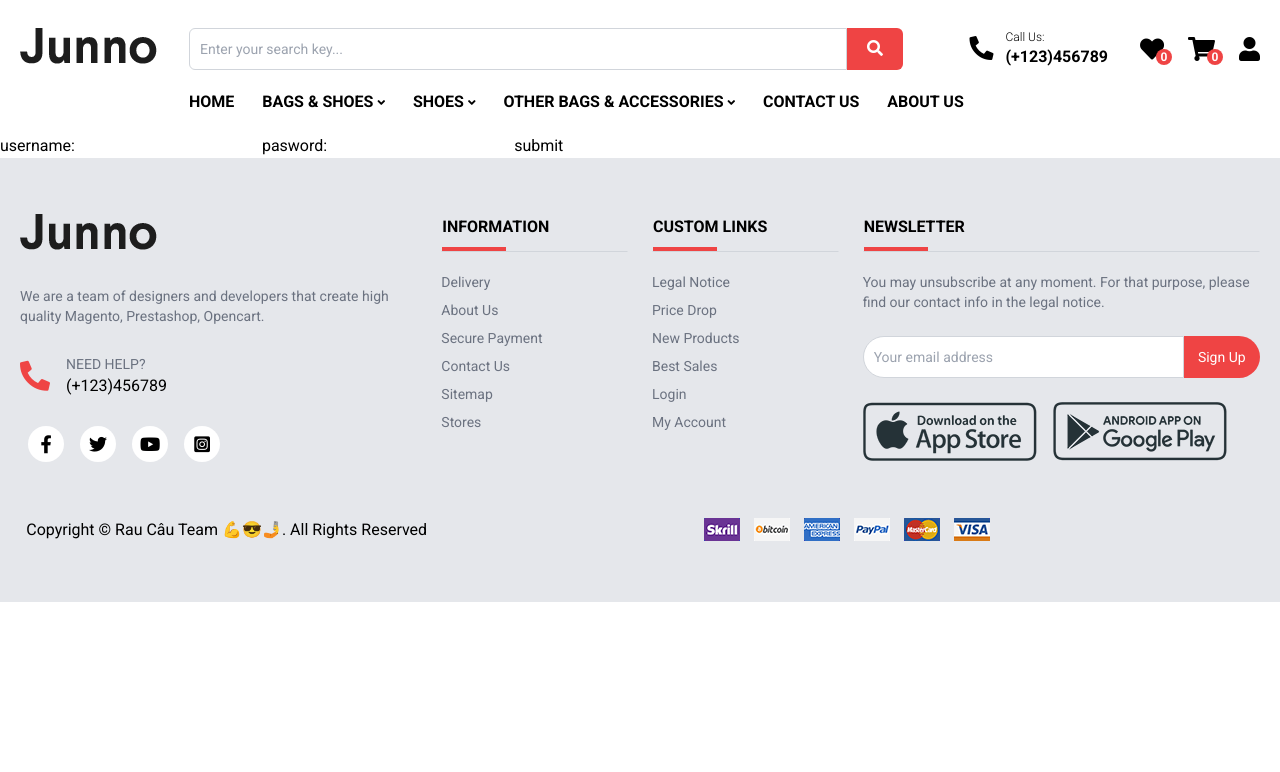
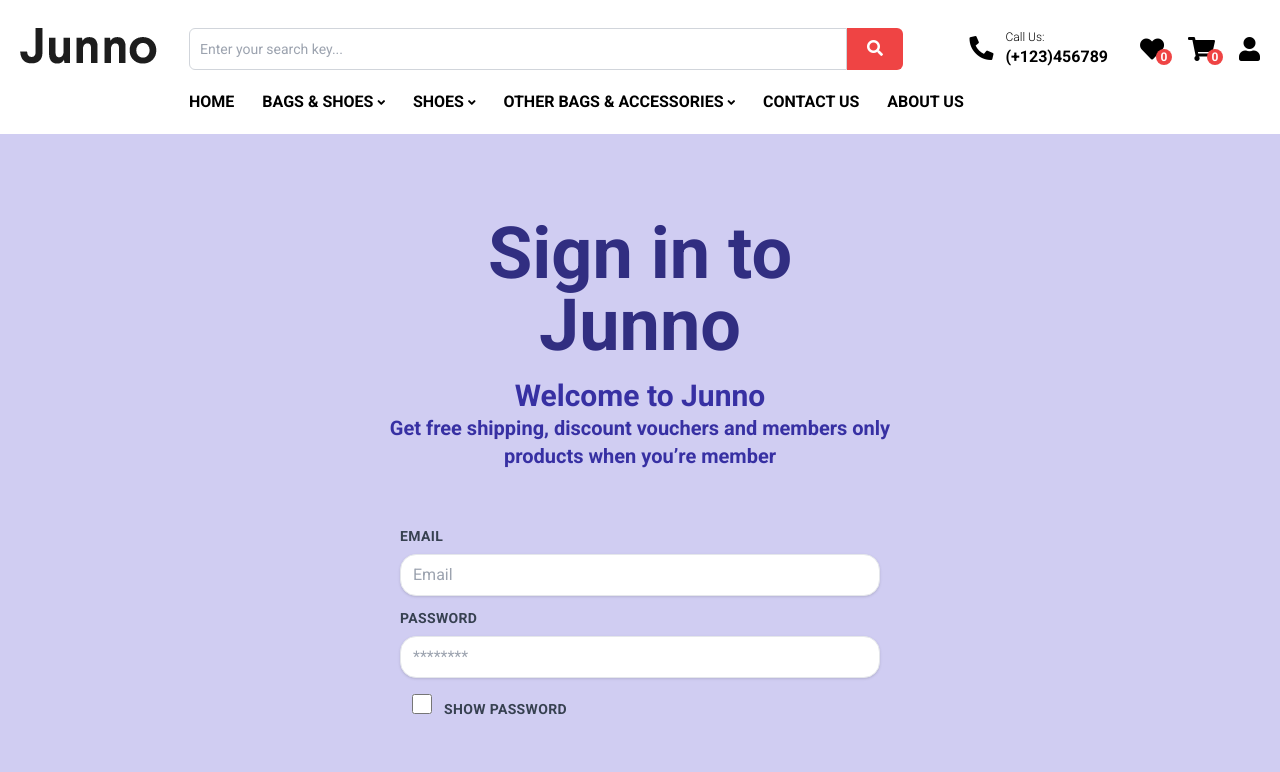
Before and after one commit to EnQuilLoga/Mock-project, a React (Create React App) app: page /login in a window 1280 px wide. Shown: the top 772 px of the page. Built offline with nearby package versions, Linux system fonts and the light colour scheme.

Commit message:
call api

```diff
--- a/package.json
+++ b/package.json
@@ -16,6 +16,7 @@
     "@testing-library/user-event": "^13.2.1",
     "@types/axios": "^0.14.0",
     "@types/jest": "^27.0.1",
+    "@types/js-cookie": "^3.0.3",
     "@types/lodash": "^4.14.194",
     "@types/node": "^16.7.13",
     "@types/react": "^18.0.0",
@@ -25,6 +26,7 @@
     "@types/tailwindcss": "^3.1.0",
     "axios": "^1.4.0",
     "formik": "^2.2.9",
+    "js-cookie": "^3.0.5",
     "react": "^18.2.0",
     "react-dom": "^18.2.0",
     "react-hook-form": "^7.43.9",
--- a/src/App.tsx
+++ b/src/App.tsx
@@ -25,8 +25,8 @@ function App() {
       <Routes>
         {/* <Route path="/" element={<Home />}></Route> */}
 
-        {/* <Route path="/login" element={<LoginForm />}></Route> */}
-        <Route path="/login" element={<LoginTest />}></Route>
+        <Route path="/login" element={<LoginForm />}></Route>
+        {/* <Route path="/login" element={<LoginTest />}></Route> */}
 
         <Route path="/user-info" element={<Userinfo />}></Route>
 
--- a/src/components/login/LoginForm.tsx
+++ b/src/components/login/LoginForm.tsx
@@ -4,6 +4,9 @@ import { useState } from "react";
 import { useNavigate } from "react-router-dom";
 import axiosInstance from "../../api/axiosInstance";
 import tokenApi from "../../api/requestToken";
+import axios from "axios";
+import Cookies from "js-cookie";
+import { Alert } from "@mui/material";
 
 const LoginForm = () => {
   const {
@@ -15,10 +18,17 @@ const LoginForm = () => {
   const [showPassword, setShowPassword] = useState(false);
 
   const onSubmit = (data: any) => {
-    // alert(JSON.stringify(data));
-    // console.log(watch(data));
-    // const token = tokenApi.requestToken({ username: "canh", password: "abc" });
-    // console.log("token: ", token);
+    console.log(data);
+    axios
+      .post(`${process.env.REACT_APP_SERVER_URL}/api/users/login`, data)
+      .then((res: any) => {
+        Cookies.set("auth", res.data.token);
+        <Alert severity="success">Login Successfully!</Alert>;
+        navigate("/");
+      })
+      .catch((err: any) => {
+        console.log(err);
+      });
   };
   const togglePasswordVisibility = () => {
     setShowPassword(!showPassword);
@@ -33,35 +43,43 @@ const LoginForm = () => {
     <>
       <div className="bg-indigo-700 bg-opacity-25 p-1 h-screen">
         <div className="mt-20 px-96 ">
-          <h2 className="text-center text-7xl text-indigo-900 font-semibold  ">Sign in to Junno</h2>
+          <h2 className="text-center text-7xl text-indigo-900 font-semibold  ">
+            Sign in to Junno
+          </h2>
           <h3 className="text-center text-3xl text-indigo-800 font-semibold pt-4">
             Welcome to Junno
           </h3>
           <h3 className="text-center text-xl text-indigo-800 font-semibold ">
-            Get free shipping, discount vouchers and members only products when you’re member
+            Get free shipping, discount vouchers and members only products when
+            you’re member
           </h3>
           <div className="mt-12 flex justify-center">
-            <form className="w-full max-w-xl " onSubmit={handleSubmit(onSubmit)}>
+            <form
+              className="w-full max-w-xl "
+              onSubmit={handleSubmit(onSubmit)}
+            >
               <div className="w-full md:w-auto px-3 mb-6 md:mb-0">
                 {/* username */}
                 <label className="block uppercase text-sm font-bold text-gray-700 my-2 tracking-wide">
-                  Username
+                  Email
                 </label>
                 <input
                   className="shadow appearance-none border rounded-2xl w-full py-2.5 px-3 mb-1 text-gray-700 leading-tight focus:outline-none"
-                  type="text"
-                  id="username"
-                  placeholder="Username"
-                  {...register("username", {
+                  type="email"
+                  id="email"
+                  placeholder="Email"
+                  {...register("email", {
                     required: true,
-                    pattern: /^[A-Z0-9._%+-]{6,}$/i,
+                    pattern: /^[A-Z0-9._%+-]+@[A-Z0-9.-]+\.[A-Z]{2,4}$/i,
                   })}
                 />
-                {errors?.username?.type === "pattern" && (
-                  <p className="text-red-500">Username only have "._%+-" special character</p>
+                {errors?.email?.type === "pattern" && (
+                  <p className="text-red-500">
+                    Username only have "._%+-" special character
+                  </p>
                 )}
-                {errors?.username?.type === "required" && (
-                  <p className="text-red-500">Username is required</p>
+                {errors?.email?.type === "required" && (
+                  <p className="text-red-500">Email is required</p>
                 )}
 
                 {/* password  */}
@@ -81,8 +99,9 @@ const LoginForm = () => {
                 />
                 {errors?.password?.type === "pattern" && (
                   <p className="text-red-500">
-                    Your password must contains at least 8 characters, including at least one
-                    number, uppercase letters and special characters
+                    Your password must contains at least 8 characters, including
+                    at least one number, uppercase letters and special
+                    characters
                   </p>
                 )}
                 {errors?.password?.type === "required" && (
--- a/src/components/login/RegisterForm.tsx
+++ b/src/components/login/RegisterForm.tsx
@@ -1,114 +1,220 @@
 import React, { useState } from "react";
-import {useForm} from "react-hook-form";
+import { useForm } from "react-hook-form";
 import { IUser } from "../../types/userType";
-
-
+import axios from "axios";
+import Cookies from "js-cookie";
+import { useNavigate } from "react-router";
+import { Alert } from "@mui/material";
 
 const RegisterForm = () => {
-    const { register, handleSubmit, watch, formState: {errors}} = useForm<IUser>(
-        {mode: 'onChange'}
-    );
+  const {
+    register,
+    handleSubmit,
+    watch,
+    formState: { errors },
+  } = useForm<IUser>({ mode: "onChange" });
   const [showPassword, setShowPassword] = useState(false);
+  const navigate = useNavigate();
   const onSubmit = (data: any) => {
-        alert("Register successfully")
-        // alert(JSON.stringify(data));
-        // console.log(watch(data));
-    }
+    const dataRegister = {
+      email: data.email,
+      password: data.password,
+      phone: data.phone,
+      firstName: data.name.firstname,
+      lastName: data.name.lastname,
+    };
+    axios
+      .post(
+        `${process.env.REACT_APP_SERVER_URL}/api/users/register`,
+        dataRegister
+      )
+      .then((res: any) => {
+        Cookies.set("auth", res.data.token);
+        <Alert severity="success">Register Successfully!</Alert>;
+        navigate("/");
+      })
+      .catch((err: any) => {
+        console.log(err);
+      });
+  };
   const togglePasswordVisibility = () => {
     setShowPassword(!showPassword);
   };
 
-
-
   return (
     <>
       <div className="bg-indigo-700 bg-opacity-25 p-1  ">
-    <div className="mt-20 px-96 " >
-    <h2 className="text-center text-7xl text-indigo-900 font-semibold  ">Register</h2>
-    <h3 className="text-center text-3xl text-indigo-800 font-semibold pt-4">Welcome to Junno</h3>
-    <h3 className="text-center text-xl text-indigo-800 font-semibold ">Get free shipping, discount vouchers and members only products when you’re member</h3>
-    <div className='mt-12 flex justify-center'>
-        <form className='w-full max-w-xl ' onSubmit={handleSubmit(onSubmit)}>
-
-
+        <div className="mt-20 px-96 ">
+          <h2 className="text-center text-7xl text-indigo-900 font-semibold  ">
+            Register
+          </h2>
+          <h3 className="text-center text-3xl text-indigo-800 font-semibold pt-4">
+            Welcome to Junno
+          </h3>
+          <h3 className="text-center text-xl text-indigo-800 font-semibold ">
+            Get free shipping, discount vouchers and members only products when
+            you’re member
+          </h3>
+          <div className="mt-12 flex justify-center">
+            <form
+              className="w-full max-w-xl "
+              onSubmit={handleSubmit(onSubmit)}
+            >
               <div className="w-full md:w-auto px-3 mb-6 md:mb-0">
-
                 {/*Firstname */}
-                <label className=' uppercase text-sm font-bold text-gray-700 my-2 tracking-wide'>First Name</label>
-                <input className='shadow appearance-none border rounded-2xl w-full py-2.5 px-3 mb-1 text-gray-700 leading-tight focus:outline-none' type="text" id="firstName" placeholder='First Name'
+                <label className=" uppercase text-sm font-bold text-gray-700 my-2 tracking-wide">
+                  First Name
+                </label>
+                <input
+                  className="shadow appearance-none border rounded-2xl w-full py-2.5 px-3 mb-1 text-gray-700 leading-tight focus:outline-none"
+                  type="text"
+                  id="firstName"
+                  placeholder="First Name"
                   {...register("name.firstname", {
                     required: true,
                     maxLength: 20,
-                    pattern: /^[A-Za-z]+$/i
-                })}/>
-                {errors?.name?.firstname?.type === "required" && <p className='text-red-500'>First name is required</p>}
-                {errors?.name?.firstname?.type === "pattern" && (<p className='text-red-500'>Alphabetical characters only</p>)}
+                    pattern: /^[A-Za-z]+$/i,
+                  })}
+                />
+                {errors?.name?.firstname?.type === "required" && (
+                  <p className="text-red-500">First name is required</p>
+                )}
+                {errors?.name?.firstname?.type === "pattern" && (
+                  <p className="text-red-500">Alphabetical characters only</p>
+                )}
 
                 {/* Lastname */}
-                <label className='block uppercase text-sm font-bold text-gray-700 my-2 tracking-wide'>Last Name</label>
-                <input className='shadow appearance-none border rounded-2xl w-full py-2.5 px-3 mb-1 text-gray-700 leading-tight focus:outline-none' type="text" id="lastName" placeholder='Last Name'
+                <label className="block uppercase text-sm font-bold text-gray-700 my-2 tracking-wide">
+                  Last Name
+                </label>
+                <input
+                  className="shadow appearance-none border rounded-2xl w-full py-2.5 px-3 mb-1 text-gray-700 leading-tight focus:outline-none"
+                  type="text"
+                  id="lastName"
+                  placeholder="Last Name"
                   {...register("name.lastname", {
                     required: true,
                     maxLength: 20,
-                    pattern: /^[A-Za-z]+$/i
-                })} />
-                {errors?.name?.lastname?.type === "required" && <p className='text-red-500'>Last name is required</p>}
-                {errors?.name?.lastname?.type === "pattern" && (<p className='text-red-500'>Alphabetical characters only</p>)}
-
+                    pattern: /^[A-Za-z]+$/i,
+                  })}
+                />
+                {errors?.name?.lastname?.type === "required" && (
+                  <p className="text-red-500">Last name is required</p>
+                )}
+                {errors?.name?.lastname?.type === "pattern" && (
+                  <p className="text-red-500">Alphabetical characters only</p>
+                )}
 
                 {/* Email  */}
-                <label className='block uppercase text-sm font-bold text-gray-700 my-2 tracking-wide'>Email</label>
-                <input className='shadow appearance-none border rounded-2xl w-full py-2.5 px-3 mb-1 text-gray-700 leading-tight focus:outline-none' type="email" id="email" placeholder='example@gmail.com'
+                <label className="block uppercase text-sm font-bold text-gray-700 my-2 tracking-wide">
+                  Email
+                </label>
+                <input
+                  className="shadow appearance-none border rounded-2xl w-full py-2.5 px-3 mb-1 text-gray-700 leading-tight focus:outline-none"
+                  type="email"
+                  id="email"
+                  placeholder="example@gmail.com"
                   {...register("email", {
                     required: true,
-                    pattern: /^[A-Z0-9._%+-]+@[A-Z0-9.-]+\.[A-Z]{2,4}$/i
-                })}/>
-                {errors?.email?.type === "required" && <p className='text-red-500'>Email is required</p>}
-                {errors?.email?.type === "pattern" && (<p className='text-red-500'>Please write correct email address</p>)}
+                    pattern: /^[A-Z0-9._%+-]+@[A-Z0-9.-]+\.[A-Z]{2,4}$/i,
+                  })}
+                />
+                {errors?.email?.type === "required" && (
+                  <p className="text-red-500">Email is required</p>
+                )}
+                {errors?.email?.type === "pattern" && (
+                  <p className="text-red-500">
+                    Please write correct email address
+                  </p>
+                )}
 
                 {/* Phone Number  */}
-                <label className='block uppercase text-sm font-bold text-gray-700 my-2 tracking-wide'>Phone number</label>
-                <input className='shadow appearance-none border rounded-2xl w-full py-2.5 px-3 mb-1 text-gray-700 leading-tight focus:outline-none' type="text" id="phonenumber" placeholder='Phone number'
+                <label className="block uppercase text-sm font-bold text-gray-700 my-2 tracking-wide">
+                  Phone number
+                </label>
+                <input
+                  className="shadow appearance-none border rounded-2xl w-full py-2.5 px-3 mb-1 text-gray-700 leading-tight focus:outline-none"
+                  type="text"
+                  id="phonenumber"
+                  placeholder="Phone number"
                   {...register("phone", {
                     required: true,
-                    pattern: /^(84|0[3|5|7|8|9])+([0-9]{8})\b$/i
-                })}/>
-                {errors?.phone?.type === "pattern" && (<p className='text-red-500'>Wrong phone number's template</p>)}
-                {errors?.phone?.type === "required" && (<p className='text-red-500'>Phone number is required</p>)}
+                    pattern: /^(84|0[3|5|7|8|9])+([0-9]{8})\b$/i,
+                  })}
+                />
+                {errors?.phone?.type === "pattern" && (
+                  <p className="text-red-500">Wrong phone number's template</p>
+                )}
+                {errors?.phone?.type === "required" && (
+                  <p className="text-red-500">Phone number is required</p>
+                )}
 
                 {/* username */}
-                <label className='block uppercase text-sm font-bold text-gray-700 my-2 tracking-wide'>Username</label>
+                {/* <label className='block uppercase text-sm font-bold text-gray-700 my-2 tracking-wide'>Username</label>
                 <input className='shadow appearance-none border rounded-2xl w-full py-2.5 px-3 mb-1 text-gray-700 leading-tight focus:outline-none' type="text" id="username" placeholder='Username'
                 {...register("username", {
                     required: true,
                     pattern: /^[A-Z0-9._%+-]{6,}$/i
                 })}/>
                 {errors?.username?.type === "pattern" && (<p className='text-red-500'>Username only have "._%+-" special character</p>)}
-                {errors?.username?.type === "required" && (<p className='text-red-500'>Username is required</p>)}
+                {errors?.username?.type === "required" && (<p className='text-red-500'>Username is required</p>)} */}
 
                 {/* password  */}
-                <label className='block uppercase text-sm font-bold text-gray-700 my-2 tracking-wide'>Password</label>
-                <input className='shadow appearance-none border rounded-2xl w-full py-2.5 px-3 mb-1 text-gray-700 leading-tight focus:outline-none' type={showPassword ? 'text' : 'password'} id="password" placeholder='********'
+                <label className="block uppercase text-sm font-bold text-gray-700 my-2 tracking-wide">
+                  Password
+                </label>
+                <input
+                  className="shadow appearance-none border rounded-2xl w-full py-2.5 px-3 mb-1 text-gray-700 leading-tight focus:outline-none"
+                  type={showPassword ? "text" : "password"}
+                  id="password"
+                  placeholder="********"
                   {...register("password", {
                     required: true,
-                    pattern: /^(?=.*?[A-Z])(?=(.*[a-z]){1,})(?=(.*[\d]){1,})(?=(.*[\W]){1,})(?!.*\s).{8,}$/i
-                })}/>
-                {errors?.password?.type === "pattern" && (<p className='text-red-500'>Your password must contains at least 8 characters, including at least one number, special characters</p>)}
-                {errors?.password?.type === "required" && (<p className='text-red-500'>Password is required</p>)}
+                    pattern:
+                      /^(?=.*?[A-Z])(?=(.*[a-z]){1,})(?=(.*[\d]){1,})(?=(.*[\W]){1,})(?!.*\s).{8,}$/i,
+                  })}
+                />
+                {errors?.password?.type === "pattern" && (
+                  <p className="text-red-500">
+                    Your password must contains at least 8 characters, including
+                    at least one number, special characters
+                  </p>
+                )}
+                {errors?.password?.type === "required" && (
+                  <p className="text-red-500">Password is required</p>
+                )}
 
                 {/* Comfirm password  */}
-                <label className='uppercase text-sm font-bold text-gray-700 my-2 tracking-wide'>Confirm password</label>
-                <input className='shadow appearance-none border rounded-2xl w-full py-2.5 px-3 mb-1 text-gray-700 leading-tight focus:outline-none' type={showPassword ? 'text' : 'password'} id="repassword" placeholder='********'
+                <label className="uppercase text-sm font-bold text-gray-700 my-2 tracking-wide">
+                  Confirm password
+                </label>
+                <input
+                  className="shadow appearance-none border rounded-2xl w-full py-2.5 px-3 mb-1 text-gray-700 leading-tight focus:outline-none"
+                  type={showPassword ? "text" : "password"}
+                  id="repassword"
+                  placeholder="********"
                   {...register("comfirmPassword", {
                     required: true,
-                    validate: (val) =>{
-                    if(watch('password') !== val) {
-                        return `${<p className='text-red-500'>Your confirm password do not match with your password</p>}`
+                    validate: (val) => {
+                      if (watch("password") !== val) {
+                        return `${(
+                          <p className="text-red-500">
+                            Your confirm password do not match with your
+                            password
+                          </p>
+                        )}`;
                       }
-                 }
-                })}/>
-                {errors?.comfirmPassword?.type === "validate" && (<p className='text-red-500'>Your confirm password do not match with your password</p>)}
-                {errors?.comfirmPassword?.type === "required" && (<p className='text-red-500'>Re type your password.</p>)}
+                    },
+                  })}
+                />
+                {errors?.comfirmPassword?.type === "validate" && (
+                  <p className="text-red-500">
+                    Your confirm password do not match with your password
+                  </p>
+                )}
+                {errors?.comfirmPassword?.type === "required" && (
+                  <p className="text-red-500">Re type your password.</p>
+                )}
 
                 <div>
                   <input
@@ -118,20 +224,29 @@ const RegisterForm = () => {
                     onChange={togglePasswordVisibility}
                     className="form-checkbox h-5 w-5 m-3"
                   />
-                <label htmlFor="showPassword" className='uppercase text-sm font-bold text-gray-700 my-2 tracking-wide'>Show Password</label>
+                  <label
+                    htmlFor="showPassword"
+                    className="uppercase text-sm font-bold text-gray-700 my-2 tracking-wide"
+                  >
+                    Show Password
+                  </label>
+                </div>
               </div>
 
-            </div>
-
-            <button type='submit' className='bg-indigo-500 text-gray-100 text-2xl p-3 mt-12 mb-24 w-full rounded-full tracking-wide
+              <button
+                type="submit"
+                className='bg-indigo-500 text-gray-100 text-2xl p-3 mt-12 mb-24 w-full rounded-full tracking-wide
                     font-semibold focus:outline-none focus:shadow-outline hover:bg-indigo-600
-                    shadow-lg"'>Submit</button>
+                    shadow-lg"'
+              >
+                Submit
+              </button>
             </form>
           </div>
         </div>
       </div>
     </>
-  )
-}
+  );
+};
 
 export default RegisterForm;
```
Also changed, not shown: 2 other files (tests, documents, lock files or other folders). Lines whose indentation alone changed are shown as unchanged.
